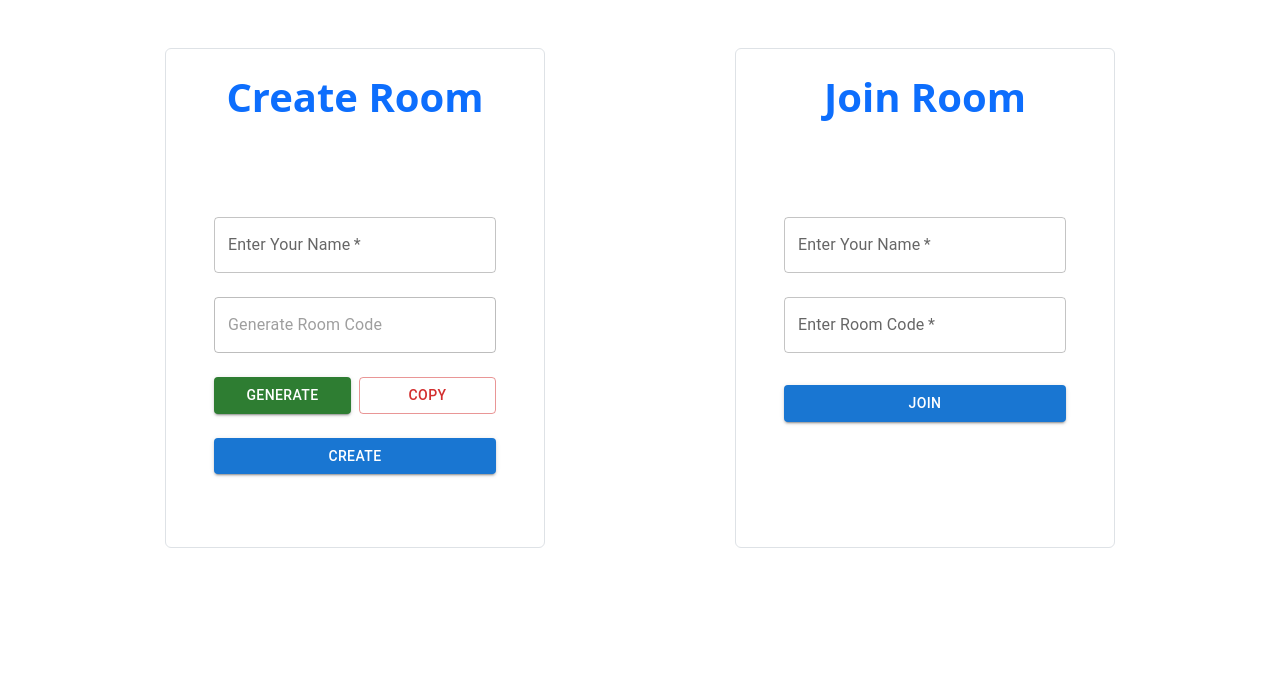
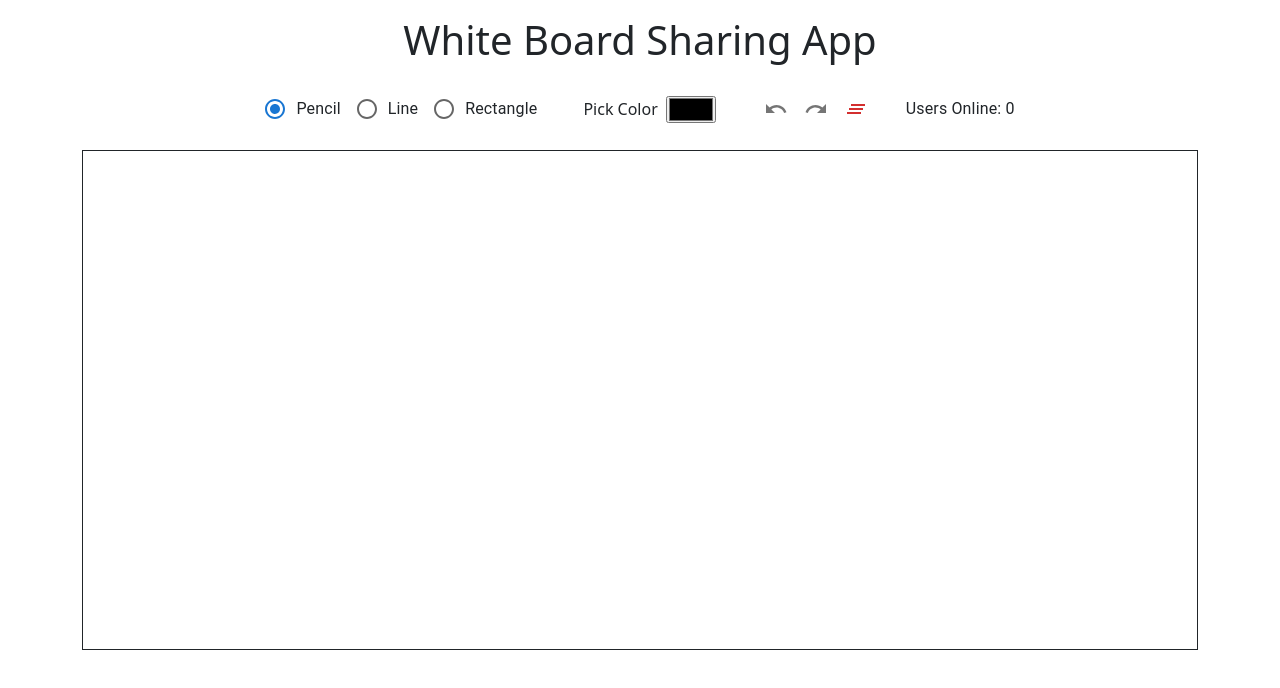
Before and after one commit to sahanmndl/Realtime-Whiteboard, a React (Vite) app: page /1 in a window 1280 px wide. Shown: the top 688 px of the page. Built offline with nearby package versions, Linux system fonts and the light colour scheme.

Commit message:
Whiteboard UI

```diff
--- a/package.json
+++ b/package.json
@@ -11,6 +11,7 @@
   "dependencies": {
     "@emotion/react": "^11.10.0",
     "@emotion/styled": "^11.10.0",
+    "@mui/icons-material": "^5.8.4",
     "@mui/material": "^5.9.3",
     "bootstrap": "^5.2.0",
     "react": "^18.2.0",
--- a/src/App.jsx
+++ b/src/App.jsx
@@ -1,10 +1,15 @@
 import Form from "./components/Forms"
+import { Route, Routes } from "react-router-dom"
+import RoomPage from "./pages/RoomPage"
 
 const App = () => {
 
   return (
     <div className="container">
-      <Form />
+      <Routes>
+        <Route path="/" element={<Form />} />
+        <Route path="/:roomId" element={<RoomPage />} />
+      </Routes>
     </div>
   )
 }
--- a/src/components/Whiteboard/index.jsx
+++ b/src/components/Whiteboard/index.jsx
@@ -0,0 +1,11 @@
+import React from "react";
+
+const Whiteboard = () => {
+    return (
+        <canvas className="border border-dark border-1 h-100 w-100">
+
+        </canvas>
+    )
+}
+
+export default Whiteboard
--- a/src/main.jsx
+++ b/src/main.jsx
@@ -2,12 +2,15 @@ import React from 'react'
 import ReactDOM from 'react-dom/client'
 import App from './App'
 import './index.css'
+import { BrowserRouter as Router } from 'react-router-dom'
 
 import "bootstrap/dist/css/bootstrap.min.css";
 import "bootstrap/dist/js/bootstrap.bundle.min";
 
 ReactDOM.createRoot(document.getElementById('root')).render(
   <React.StrictMode>
-    <App />
+    <Router>
+      <App />
+    </Router>
   </React.StrictMode>
 )
--- a/src/pages/RoomPage/index.jsx
+++ b/src/pages/RoomPage/index.jsx
@@ -0,0 +1,125 @@
+import React from "react";
+import { useState } from "react";
+import { Box, FormControl, FormControlLabel, IconButton, Radio, RadioGroup, Typography } from "@mui/material";
+import UndoIcon from '@mui/icons-material/Undo';
+import RedoIcon from '@mui/icons-material/Redo';
+import ClearAllIcon from '@mui/icons-material/ClearAll';
+import "./index.css";
+import Whiteboard from "../../components/Whiteboard";
+
+const RoomPage = () => {
+
+    const [tool, setTool] = useState('pencil')
+    const [color, setColor] = useState('black')
+
+    return (
+        <div className="column">
+            <h1 className="text-center py-3">White Board Sharing App</h1>
+            <Box
+                sx={{
+                    display: 'flex',
+                    flex: 1,
+                    flexDirection: 'row',
+                    alignItems: 'center',
+                    justifyContent: 'center'
+                }}
+            >
+                <FormControl>
+                    <RadioGroup
+                        row
+                        aria-labelledby="demo-row-radio-buttons-group-label"
+                        name="row-radio-buttons-group"
+                    >
+                        <FormControlLabel
+                            value="pencil"
+                            control={<Radio />}
+                            checked={tool === 'pencil'}
+                            label="Pencil"
+                            onChange={(e) => setTool(e.target.value)}
+                        />
+                        <FormControlLabel
+                            value="line"
+                            control={<Radio />}
+                            checked={tool === 'line'}
+                            label="Line"
+                            onChange={(e) => setTool(e.target.value)}
+                        />
+                        <FormControlLabel
+                            value="rectangle"
+                            control={<Radio />}
+                            checked={tool === 'rectangle'}
+                            label="Rectangle"
+                            onChange={(e) => setTool(e.target.value)}
+                        />
+                    </RadioGroup>
+                </FormControl>
+                <Box
+                    sx={{
+                        marginLeft: '30px',
+                        marginRight: '40px',
+                        display: 'flex',
+                        flexDirection: 'row',
+                        alignItems: 'center',
+                        justifyContent: 'center'
+                    }}
+                >
+                    <label htmlFor="color">Pick Color</label>
+                    <input
+                        className="ms-2"
+                        type="color"
+                        id="color"
+                        value={color}
+                        onChange={(e) => setColor(e.target.value)}
+                    />
+                </Box>
+                <Box
+                    sx={{
+                        display: 'flex',
+                        flexDirection: 'row',
+                        alignItems: 'center',
+                        justifyContent: 'center'
+                    }}
+                >
+                    <IconButton>
+                        <UndoIcon />
+                    </IconButton>
+                    <IconButton>
+                        <RedoIcon />
+                    </IconButton>
+                    <IconButton color="error">
+                        <ClearAllIcon />
+                    </IconButton>
+                </Box>
+                <Box
+                    sx={{
+                        marginLeft: '30px',
+                        display: 'flex',
+                        flexDirection: 'row',
+                        alignItems: 'center',
+                        justifyContent: 'center'
+                    }}
+                >
+                    <Typography variant="subtitle1">
+                        Users Online: 0
+                    </Typography>
+                </Box>
+            </Box>
+            <Box
+                sx={{
+                    marginTop: '20px',
+                    marginLeft: 'auto',
+                    marginRight: 'auto',
+                    display: 'flex',
+                    flex: 1,
+                    height: '500px',
+                    alignItems: 'center',
+                    justifyContent: 'center'
+                }}
+            >
+                <Whiteboard />
+            </Box>
+        </div>
+    )
+}
+
+export default RoomPage
```
Also changed, not shown: 1 other file (tests, documents, lock files or other folders).
